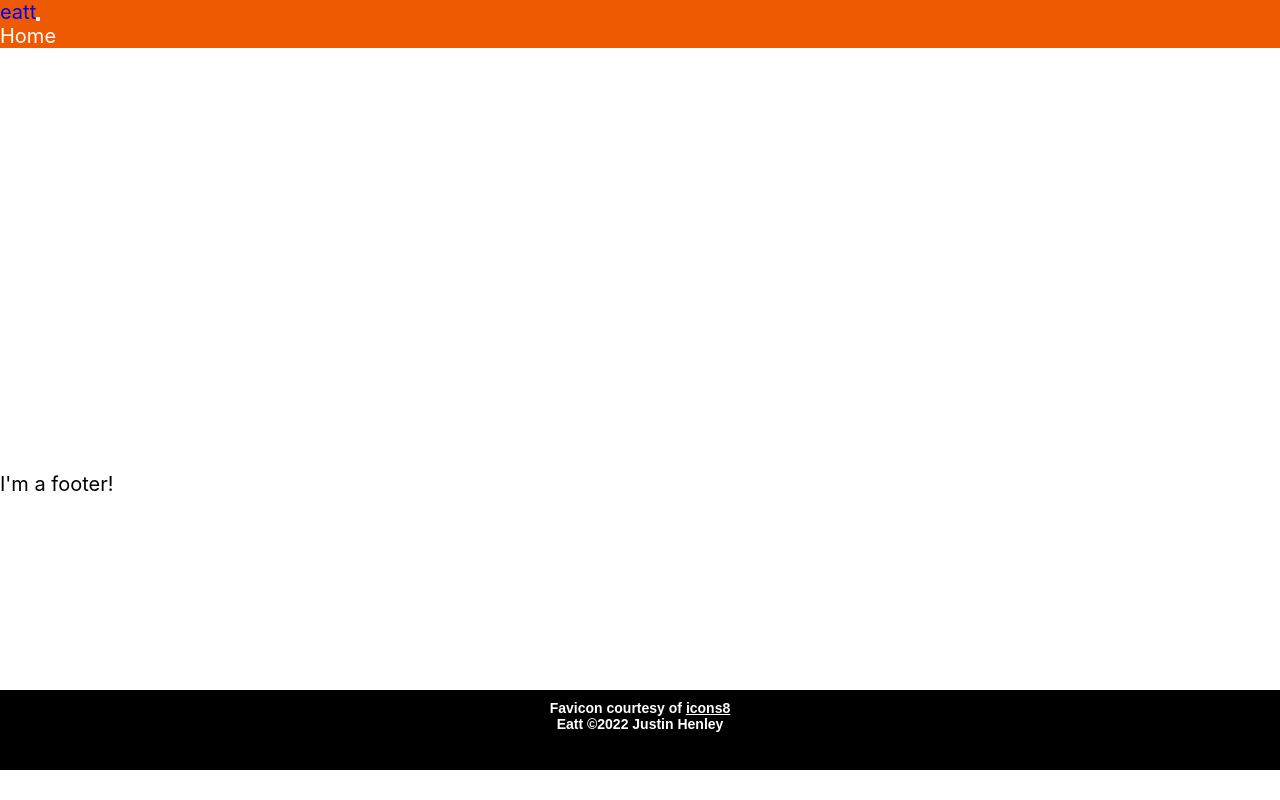
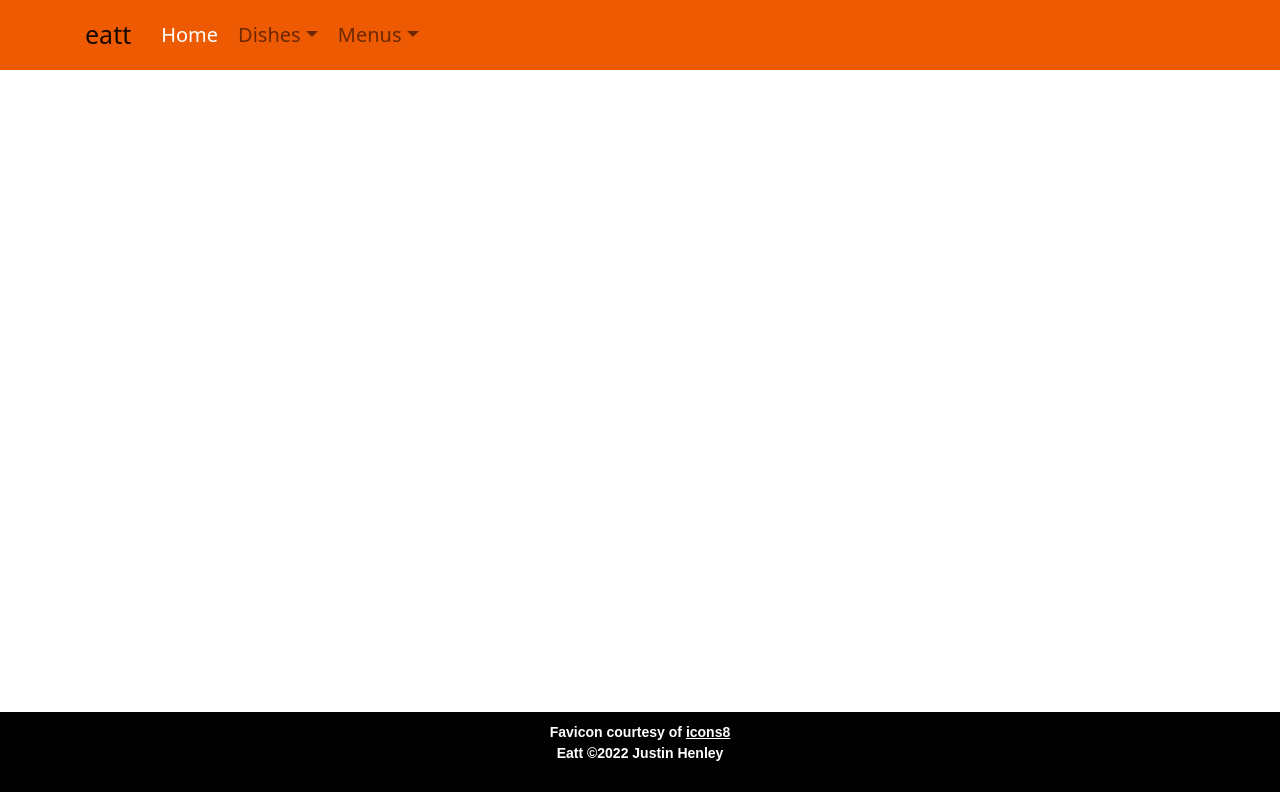
Before and after one commit to justin-henley/eatt-frontend, a Next.js app: page / in a window 1280 px wide. Shown: the top 800 px of the page. Built offline with nearby package versions, Linux system fonts and the light colour scheme.

Commit message:
AllDishes and /dishes route works

```diff
--- a/src/Dishes/DishDisplay.js
+++ b/components/Dishes/DishDisplay.js
@@ -1,7 +1,7 @@
 // Libraries
 import DishTile from './DishTile';
 // CSS
-import styles from './DishDisplay.module.css';
+import styles from '../../styles/DishDisplay.module.css';
 
 const DishDisplay = ({ dishes }) => {
   // Map iterates over all dishes and creates a tile for each
--- a/src/Dishes/DishTile.js
+++ b/components/Dishes/DishTile.js
@@ -1,5 +1,5 @@
 // CSS
-import styles from './DishTile.module.css';
+import styles from '../../styles/DishTile.module.css';
 
 // Icons
 import { SiHappycow } from 'react-icons/si';
--- a/components/GlobalNav.js
+++ b/components/GlobalNav.js
@@ -16,33 +16,21 @@ function GlobalNav() {
               Home
             </Nav.Link>
 
-            {/* {/* Contains the links to all dish-related pages
+            {/* Contains the links to all dish-related pages */}
             <NavDropdown title="Dishes">
-              <LinkContainer to="/dishes">
-                <NavDropdown.Item>All Dishes</NavDropdown.Item>
-              </LinkContainer>
-              <LinkContainer to="/dishes/search">
-                <NavDropdown.Item>Search Dishes</NavDropdown.Item>
-              </LinkContainer>
+              <NavDropdown.Item href="/dishes">All Dishes</NavDropdown.Item>
+              <NavDropdown.Item href="/dishes/search">Search Dishes</NavDropdown.Item>
               <NavDropdown.Divider />
-              <LinkContainer to="/dishes/new">
-                <NavDropdown.Item>Create New Dish</NavDropdown.Item>
-              </LinkContainer>
+              <NavDropdown.Item href="/dishes/new">Create New Dish</NavDropdown.Item>
             </NavDropdown>
 
-            {/* Contains the links to all menu-related pages
+            {/* Contains the links to all menu-related pages */}
             <NavDropdown title="Menus" id="nav-dropdown">
-              <LinkContainer to="/menus">
-                <NavDropdown.Item>All Menus</NavDropdown.Item>
-              </LinkContainer>
-              <LinkContainer to="/menus/search">
-                <NavDropdown.Item>Search Menus</NavDropdown.Item>
-              </LinkContainer>
+              <NavDropdown.Item href="/menus">All Menus</NavDropdown.Item>
+              <NavDropdown.Item href="/menus/search">Search Menus</NavDropdown.Item>
               <NavDropdown.Divider />
-              <LinkContainer to="/menus/new">
-                <NavDropdown.Item>Create New Menu</NavDropdown.Item>
-              </LinkContainer>
-            </NavDropdown>*/}
+              <NavDropdown.Item href="/menus/new">Create New Menu</NavDropdown.Item>
+            </NavDropdown>
           </Nav>
         </Navbar.Collapse>
       </Container>
--- a/pages/_app.js
+++ b/pages/_app.js
@@ -1,5 +1,5 @@
 // Libraries
-
+import Head from 'next/head';
 // Custom components
 import GlobalNav from '../components/GlobalNav';
 import GlobalFooter from '../components/GlobalFooter';
@@ -9,11 +9,28 @@ import '../styles/globals.css';
 export default function MyApp({ Component, pageProps }) {
   return (
     <div>
-      <GlobalNav />
-      <div className="bodyDiv">
-        <Component {...pageProps} />
+      <Head>
+        <title>Eatt</title>
+        <meta name="description" content="Expand your meals with bilingual menus for your favorite local restaurants" />
+        <meta name="keywords" content="translation, menu, chinese, english, mandarin, taiwan" />
+        <meta name="viewport" content="width=device-width, initial-scale=1.0" />
+        <link rel="icon" href="/favicon.ico" />
+        {/* Including the bootstrap css via CDN */}
+        <link
+          rel="stylesheet"
+          href="https://cdn.jsdelivr.net/npm/bootstrap@5.1.3/dist/css/bootstrap.min.css"
+          integrity="sha384-1BmE4kWBq78iYhFldvKuhfTAU6auU8tT94WrHftjDbrCEXSU1oBoqyl2QvZ6jIW3"
+          crossorigin="anonymous"
+        />
+        <link rel="manifest" href="%PUBLIC_URL%/manifest.json" />
+      </Head>
+      <div>
+        <GlobalNav />
+        <div className="bodyDiv">
+          <Component {...pageProps} />
+        </div>
+        <GlobalFooter />
       </div>
-      <GlobalFooter />
     </div>
   );
 }
--- a/src/Dishes/AllDishes.js
+++ b/pages/dishes/index.js
@@ -1,9 +1,9 @@
 // Libraries
 import { useState, useEffect } from 'react';
 // Custom components
-import DishDisplay from './DishDisplay';
+import DishDisplay from '../../components/Dishes/DishDisplay';
 // CSS
-import styles from './AllDishes.module.css';
+import styles from '../../styles/AllDishes.module.css';
 
 function AllDishes() {
   // Dish data is set in state and updated upon fetching
--- a/pages/index.js
+++ b/pages/index.js
@@ -1,5 +1,5 @@
 // Libraries
-import Head from 'next/head';
+
 // Custom Components
 //import DishTile from '../components/Dishes/DishTile';
 // CSS
@@ -24,13 +24,6 @@ export default function Home() {
   // The welcome page
   return (
     <div>
-      <Head>
-        <title>Eatt</title>
-        <meta name="description" content="Expand your meals with bilingual menus for your favorite local restaurants" />
-        <meta name="keywords" content="translation, menu, chinese, english, mandarin, taiwan" />
-        <link rel="icon" href="/favicon.ico" />
-      </Head>
-
       <div className={styles.block1}>
         <h1 className={styles.shout}>
           <span className={styles.flash}>Eat</span> your heart out
@@ -52,57 +45,6 @@ export default function Home() {
           <Dish item={drinkTile} />{' '}
         </div>
       </div> */}
-
-      <footer>I'm a footer!</footer>
     </div>
   );
 }
-
-/* <!DOCTYPE html>
-<html lang="en">
-  <head>
-    <meta charset="utf-8" />
-    <!-- <link rel="icon" href="%PUBLIC_URL%/favicon.ico" /> -->
-    <meta name="viewport" content="width=device-width, initial-scale=1" />
-    <meta name="theme-color" content="#000000" />
-    <meta name="description" content="Web site created using create-react-app" />
-    <!-- Including the bootstrap css via CDN -->
-    <link
-      rel="stylesheet"
-      href="https://cdn.jsdelivr.net/npm/bootstrap@5.1.3/dist/css/bootstrap.min.css"
-      integrity="sha384-1BmE4kWBq78iYhFldvKuhfTAU6auU8tT94WrHftjDbrCEXSU1oBoqyl2QvZ6jIW3"
-      crossorigin="anonymous"
-    />
-
-    <!--
-      manifest.json provides metadata used when your web app is installed on a
-      user's mobile device or desktop. See https://developers.google.com/web/fundamentals/web-app-manifest/
-    -->
-    <link rel="manifest" href="%PUBLIC_URL%/manifest.json" />
-    <!--
-      Notice the use of %PUBLIC_URL% in the tags above.
-      It will be replaced with the URL of the `public` folder during the build.
-      Only files inside the `public` folder can be referenced from the HTML.
-
-      Unlike "/favicon.ico" or "favicon.ico", "%PUBLIC_URL%/favicon.ico" will
-      work correctly both with client-side routing and a non-root public URL.
-      Learn how to configure a non-root public URL by running `npm run build`.
-    -->
-    <title>Menu App</title>
-  </head>
-  <body>
-    <noscript>You need to enable JavaScript to run this app.</noscript>
-    <div id="root"></div>
-    <!--
-      This HTML file is a template.
-      If you open it directly in the browser, you will see an empty page.
-
-      You can add webfonts, meta tags, or analytics to this file.
-      The build step will place the bundled scripts into the <body> tag.
-
-      To begin the development, run `npm start` or `yarn start`.
-      To create a production bundle, use `npm run build` or `yarn build`.
-    -->
-  </body>
-</html>
- */
--- a/src/Dishes/Dishes.js
+++ b/src/Dishes/Dishes.js
@@ -6,3 +6,5 @@ function Dishes() {
 }
 
 export default Dishes;
+
+// TODO delete unnecessary
--- a/src/index.js
+++ b/src/index.js
@@ -10,7 +10,7 @@ import Dishes from './Dishes/Dishes';
 import Dish from './Dishes/Dish';
 import DishSearch from './Dishes/DishSearch';
 import NewDishForm from './Dishes/NewDishForm';
-import AllDishes from './Dishes/AllDishes';
+import AllDishes from '../pages/dishes';
 import Menus from './Menus/Menus';
 import Menu from './Menus/Menu';
 import SearchMenus from './Menus/SearchMenus';
@@ -46,6 +46,8 @@ root.render(
   </React.StrictMode>
 );
 
+// TODO delete after rebuilding routes
+
 // If you want to start measuring performance in your app, pass a function
 // to log results (for example: reportWebVitals(console.log))
 // or send to an analytics endpoint. Learn more: https://bit.ly/CRA-vitals
```
Also changed, not shown: styles/AllDishes.module.css (renamed from src/Dishes/AllDishes.module.css), styles/DishDisplay.module.css (renamed from src/Dishes/DishDisplay.module.css), styles/DishTile.module.css (renamed from src/Dishes/DishTile.module.css).
